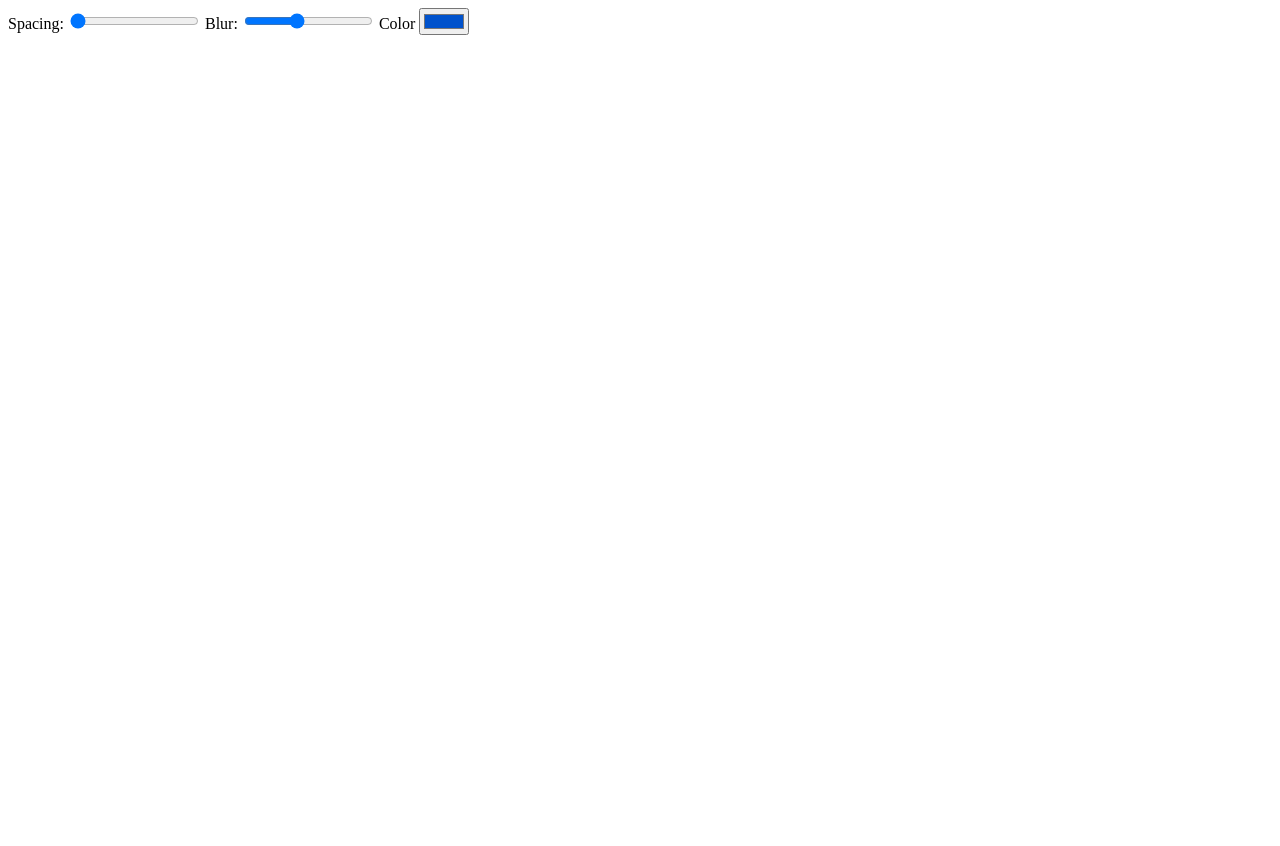
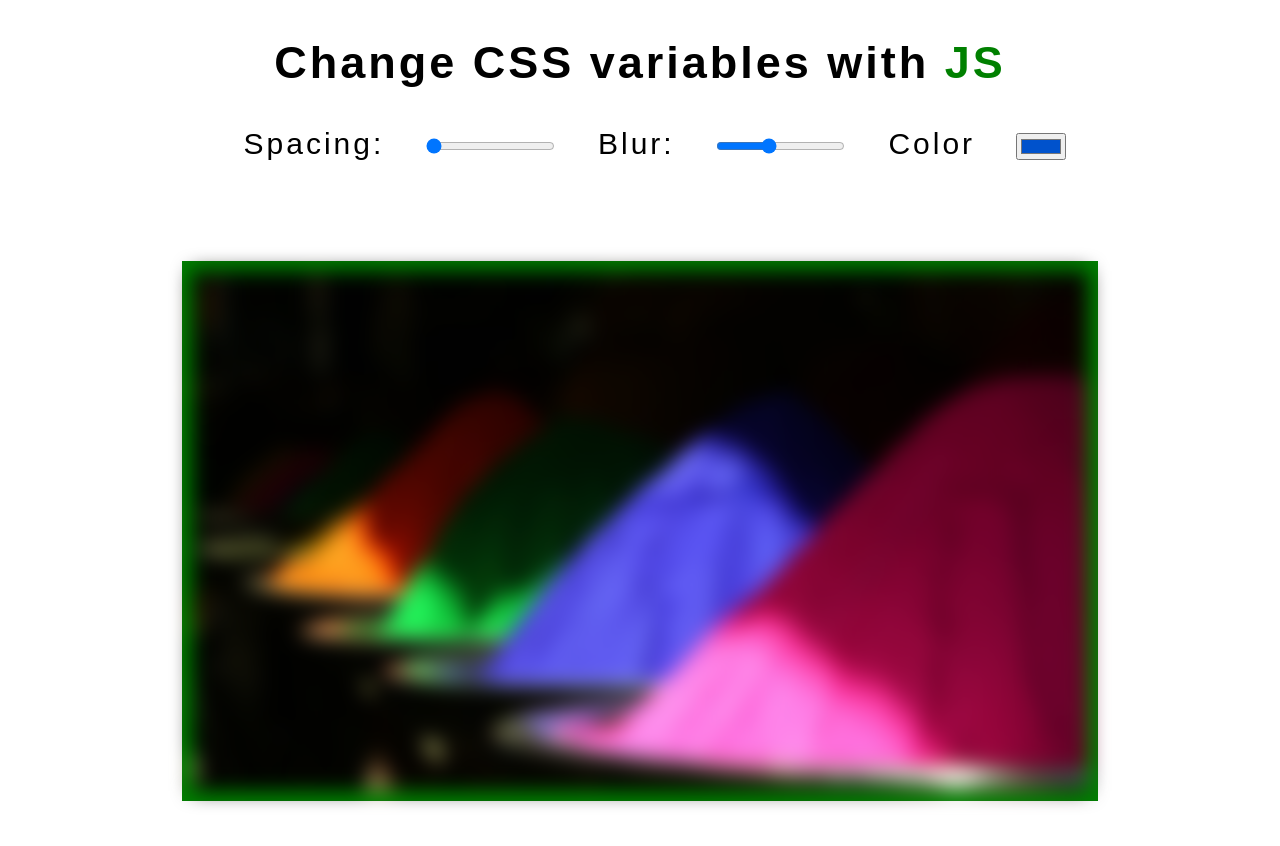
Before and after one commit to WaldekAdams/VariablesCSS, a plain HTML site: page index.html in a window 1280 px wide. Before the commit the page ends 800 px from the top, so only its background shows below. Drawn offline with Linux system fonts and the light colour scheme.

Commit message:
add tags in index.html, add style

```diff
--- a/index.html
+++ b/index.html
@@ -9,6 +9,7 @@
 </head>
 
 <body>
+    <h2>Change CSS variables with <span class="span__JS">JS</span></h2>
     <div class="controls">
         <label for="spacing">Spacing:</label>
         <input name="spacing" type="range" min="10" max="200" value="10">
@@ -18,6 +19,7 @@
 
         <label for="base">Color</label>
         <input name="base" type="color" value="#0052cc">
+        <div class="picture"><img src="color-300343_1920.jpg" alt="colors"></div>
     </div>
 </body>
 
--- a/style.css
+++ b/style.css
@@ -0,0 +1,38 @@
+:root {
+    --spacing: 10px;
+    --blur: 10px;
+    --base: green;
+}
+
+
+body {
+    font-size: 30px;
+    font-family: fantasy;
+    text-align: center;
+    letter-spacing: 3px;
+
+}
+
+div.controls input,
+div.controls label {
+    margin-left: 30px;
+}
+
+div.picture {
+    margin: 100px auto;
+    width: 70vw;
+    height: 65vh;
+    padding: var(--spacing);
+    background-color: var(--base);
+}
+
+div img {
+    width: 100%;
+    height: 100%;
+    background-size: cover;
+    filter: blur(var(--blur));
+}
+
+span.span__JS {
+    color: var(--base);
+}
```
